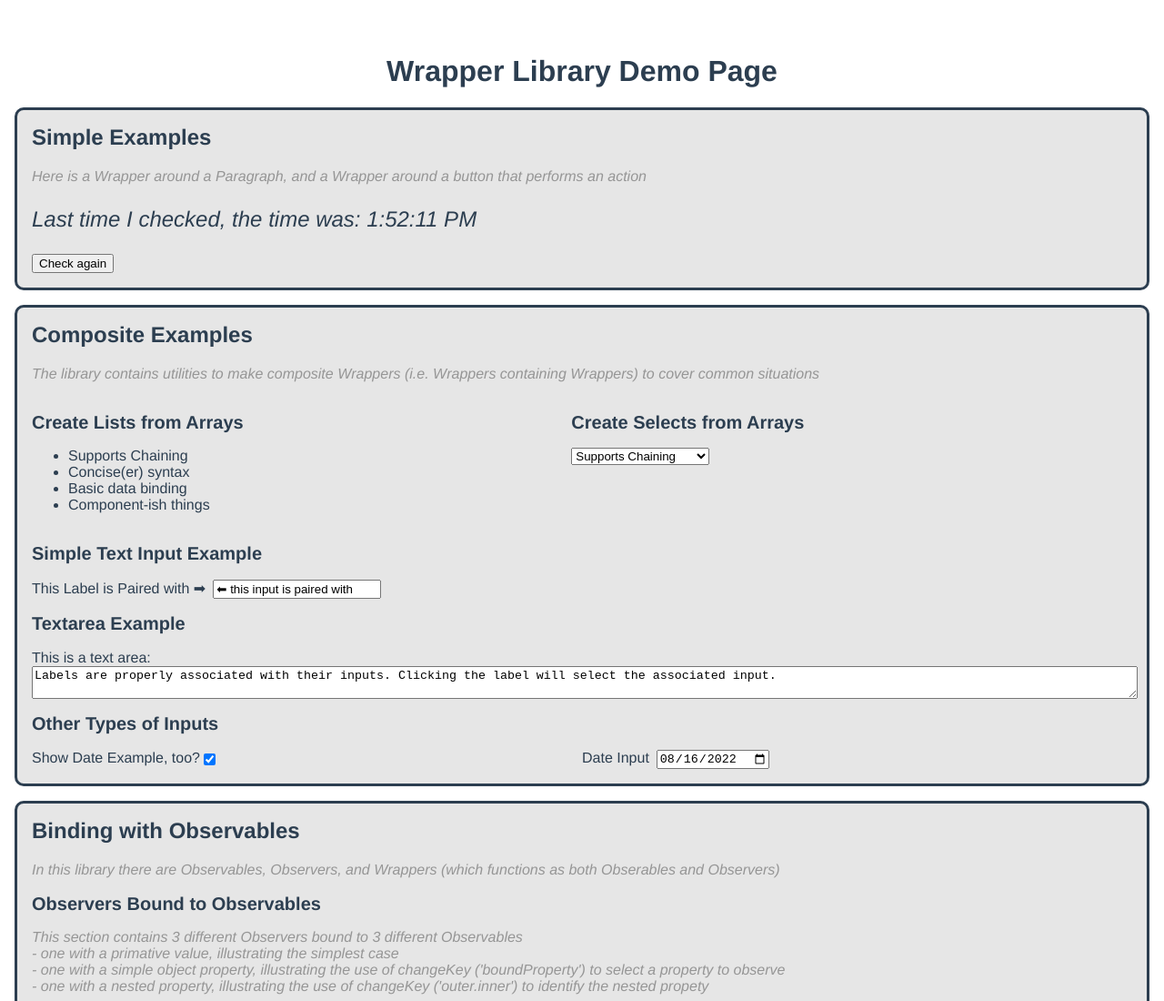
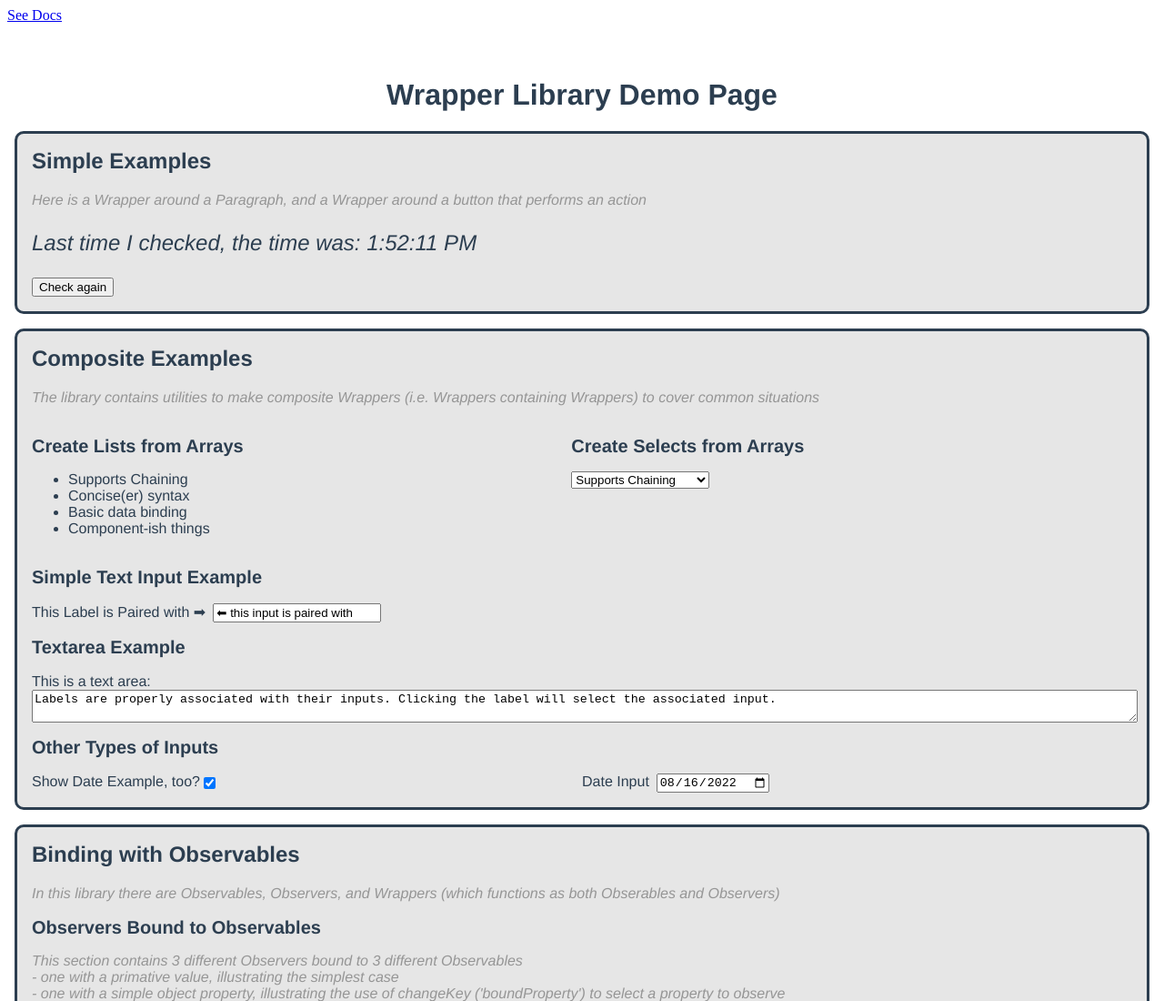
Before and after one commit to aarongilly/wrapper-lib, a website built with Vite: page index.html in a window 1280 px wide. Shown: the top 1100 px of the page at 91% size. Built offline with nearby package versions, Linux system fonts and the light colour scheme.

Commit message:
Added TypeDocs, more work to do

```diff
--- a/index.html
+++ b/index.html
@@ -7,6 +7,7 @@
     <title>Vite App</title>
   </head>
   <body>
+    <a href="/docs/index.html">See Docs</a>
     <div id="app"></div>
     <script type="module" src="/src/main.ts"></script>
   </body>
```
Also changed, not shown: lib/wrapper-lib.ts (+15 -4 lines), package.json (+14 -5 lines), tsconfig.json (+6 -1 lines), 1 other file.
